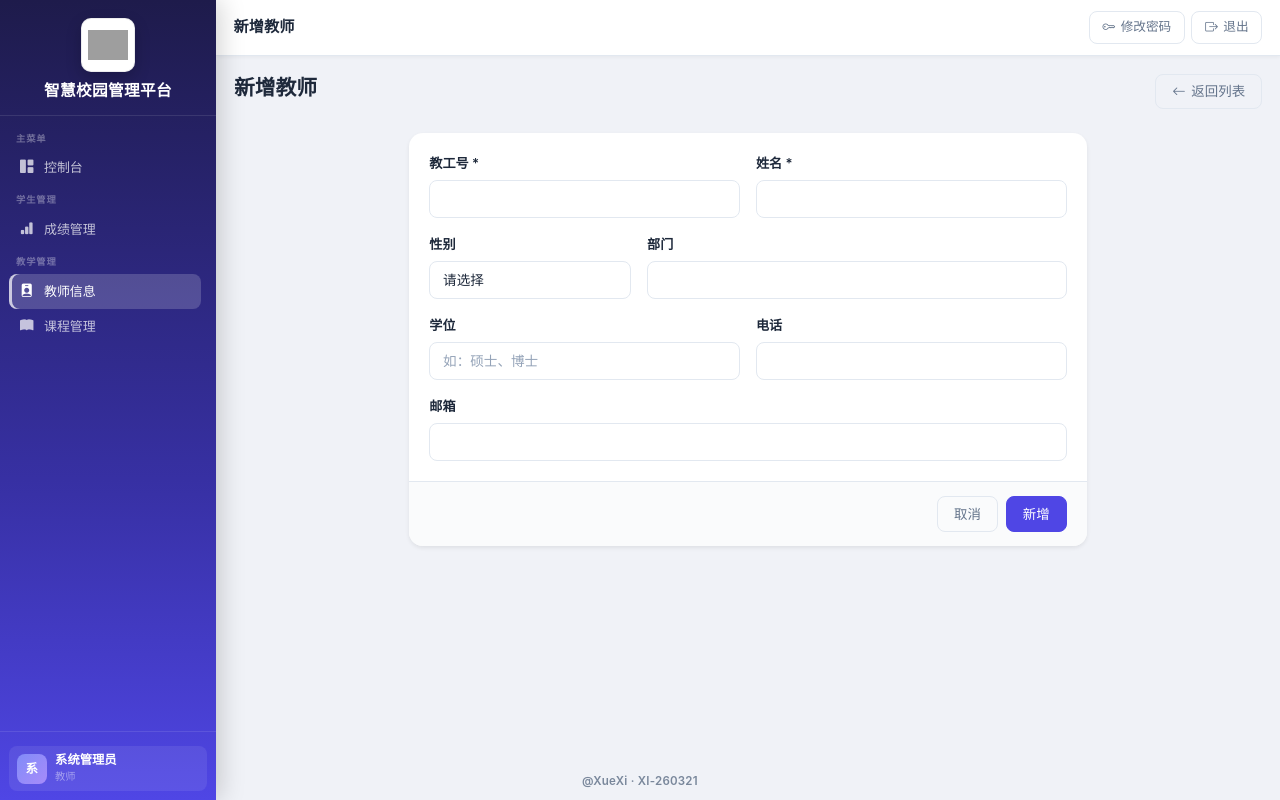
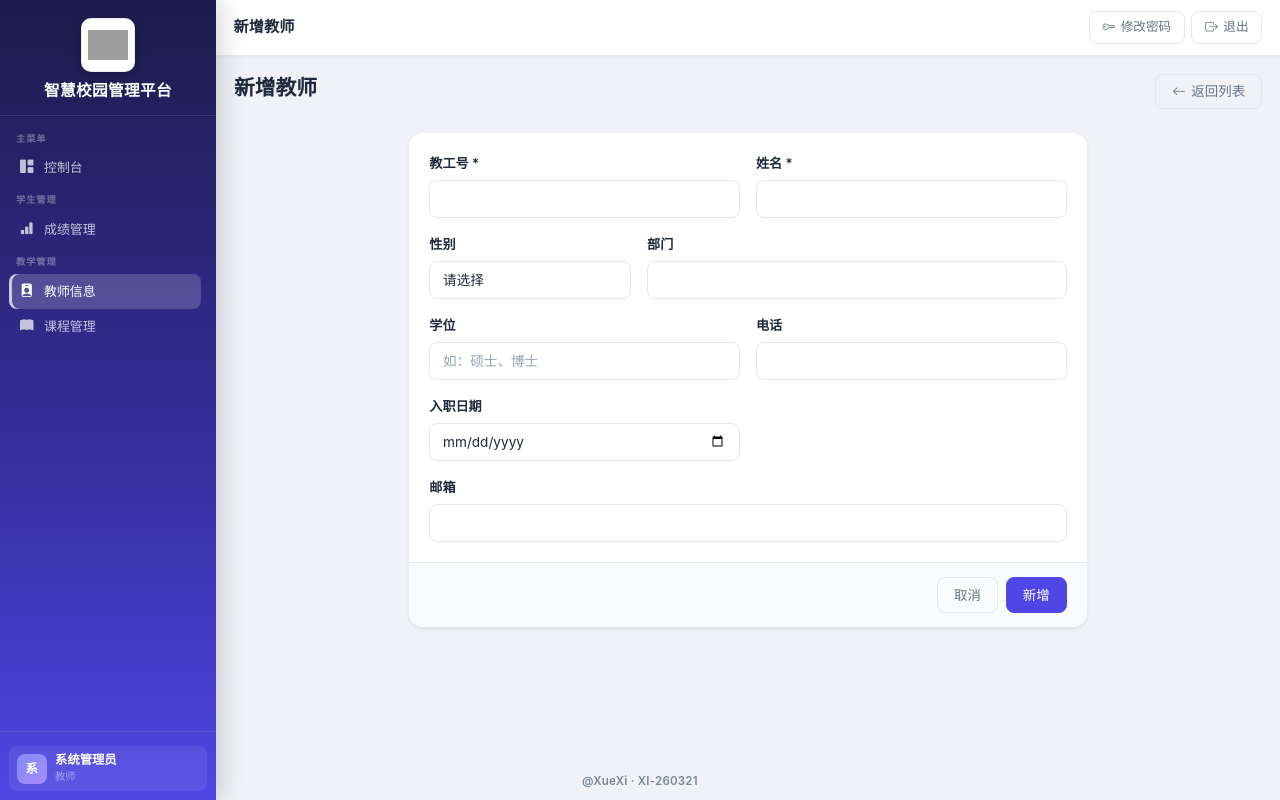
Before and after one commit to weichuyi/jystudent, a Flask app: page /teachers/add in a window 1280 px wide. Run offline with Flask 3, Linux system fonts and the light colour scheme; a user stored in the database is signed in; data comes from the database, SQL or seed files in the repository; data that the repository does not hold is empty; grey boxes are pictures that could not be loaded.

Commit message:
在教师表单中添加入职日期字段

```diff
--- a/templates/teachers/form.html
+++ b/templates/teachers/form.html
@@ -50,6 +50,12 @@
                             <input class="form-control" type="text" name="phone" value="{{ teacher.phone or '' }}">
                         </div>
 
+                        <div class="col-md-6">
+                            <label class="form-label">入职日期</label>
+                            <input class="form-control" type="date" name="hire_date"
+                                   value="{{ teacher.hire_date.strftime('%Y-%m-%d') if teacher.hire_date else '' }}">
+                        </div>
+
                         <div class="col-12">
                             <label class="form-label">邮箱</label>
                             <input class="form-control" type="email" name="email" value="{{ teacher.email or '' }}">
```
